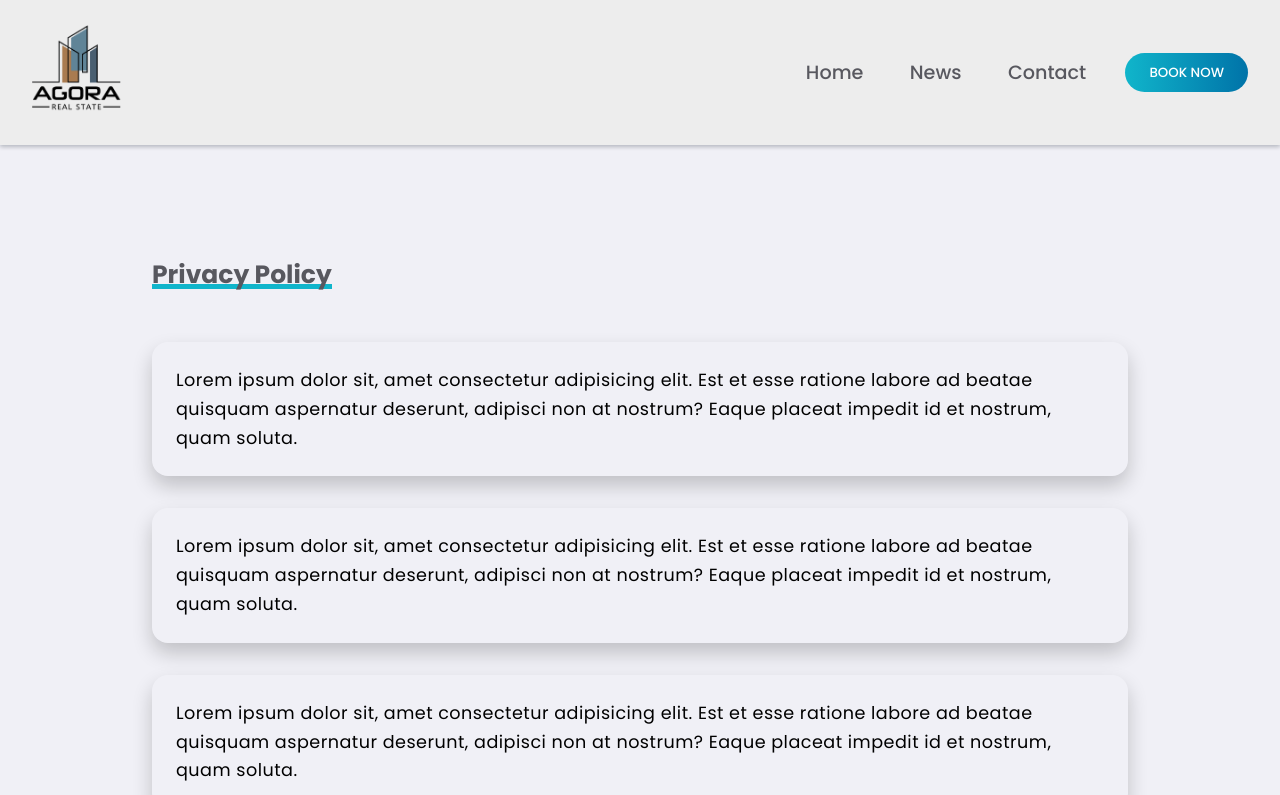
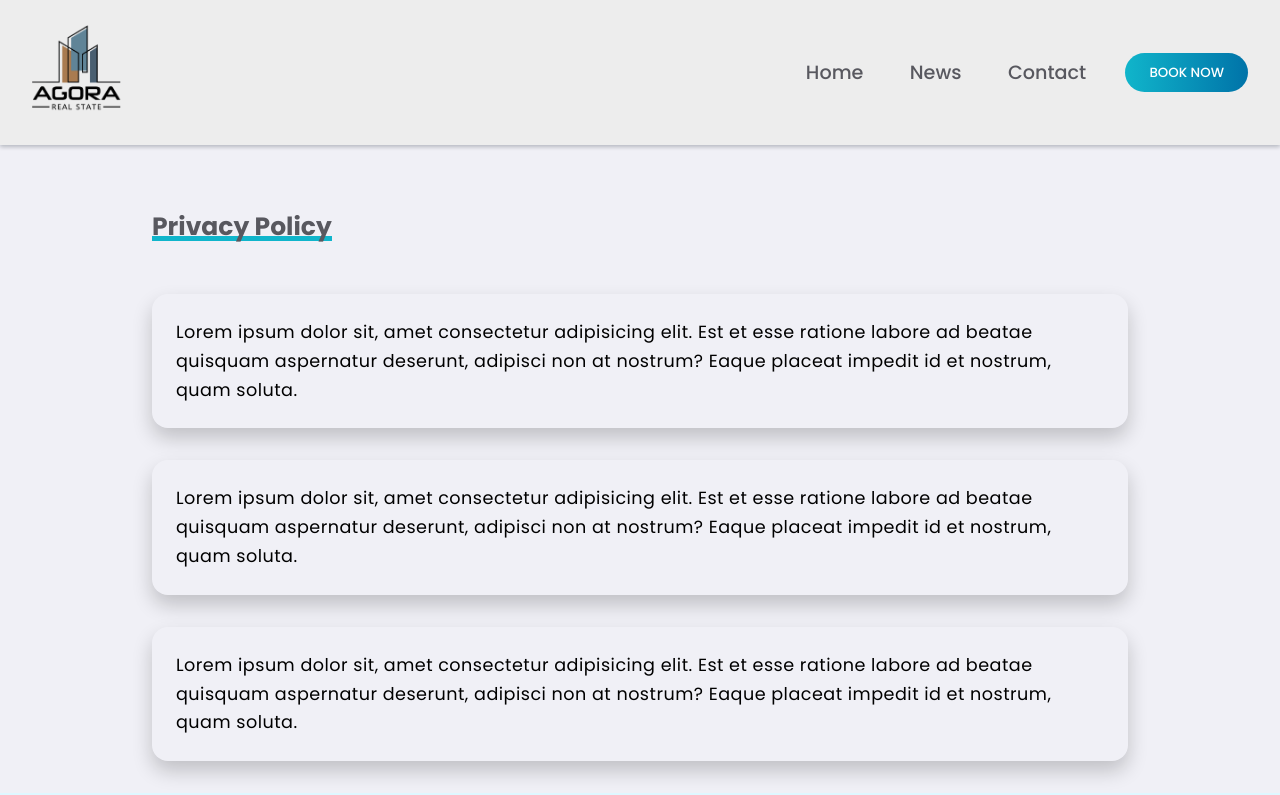
Before and after one commit to shakiba-vakili/RealState, a React (Vite) app: page /privacyPolicy in a window 1280 px wide. Shown: the top 795 px of the page. Built offline with nearby package versions, Linux system fonts and the light colour scheme; grey boxes are pictures that could not be loaded.

Commit message:
Add animation to privacy policy

```diff
--- a/src/component/Contact/Contact.jsx
+++ b/src/component/Contact/Contact.jsx
@@ -1,7 +1,12 @@
-import React, { useState } from "react";
+import React, { useState,useEffect } from "react";
 import "./Contact.css";
 import img from "../../assets/img13.jpg";
+import Aos from "aos";
+import "aos/dist/aos.css";
 const Contact = () => {
+  useEffect(() => {
+    Aos.init({ duration: 2000 });
+  }, []);
   const [formData, setFormData] = useState({
     name: "",
     email: "",
@@ -29,7 +34,7 @@ const Contact = () => {
 
   return (
     <section className="container contact section">
-      <form onSubmit={handleSubmit} className="form left flex-item">
+      <form data-aos="fade-up" onSubmit={handleSubmit} className="form left flex-item">
         <div className="div-input">
           <label htmlFor="name" className="label-input">
             Name:
@@ -88,11 +93,11 @@ const Contact = () => {
           />
         </div>
 
-        <button type="submit" className="btn">
+        <button type="submit" className="btn" data-aos="fade-up" data-aos-duration="4000">
           Submit
         </button>
       </form>
-      <div className="img right flex-item">
+      <div data-aos="fade-up" className="img right flex-item">
         <img src={img} alt="dubi" className="img" />
         <div className="secContent container">
           <div className="contactDiv flex">
--- a/src/component/PrivacyPolicy/PrivacyPolicy.css
+++ b/src/component/PrivacyPolicy/PrivacyPolicy.css
@@ -20,7 +20,7 @@
 }
 
 .privacyPolicy.container {
-  padding-top: 15rem;
+  padding-top: 12rem;
   width: 100%;
 }
 .privacyPolicy.container .secTitle .title-pp {
--- a/src/component/PrivacyPolicy/PrivacyPolicy.scss
+++ b/src/component/PrivacyPolicy/PrivacyPolicy.scss
@@ -20,7 +20,7 @@
 }
 
 .privacyPolicy.container {
-  padding-top: 15rem;
+  padding-top: 12rem;
   width: 100%;
   .secTitle {
     .title-pp {
```
